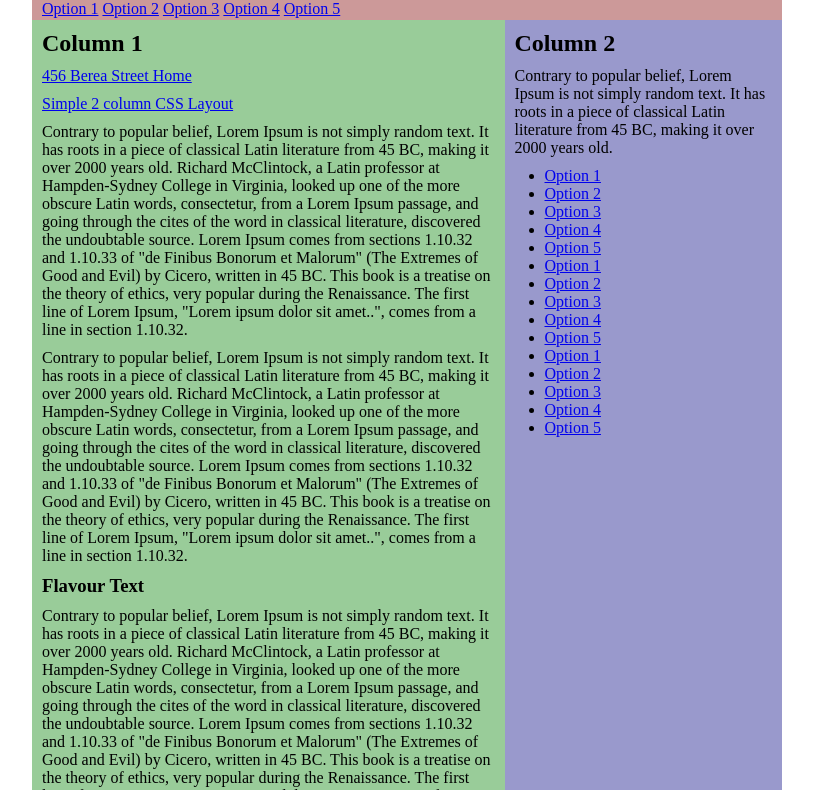
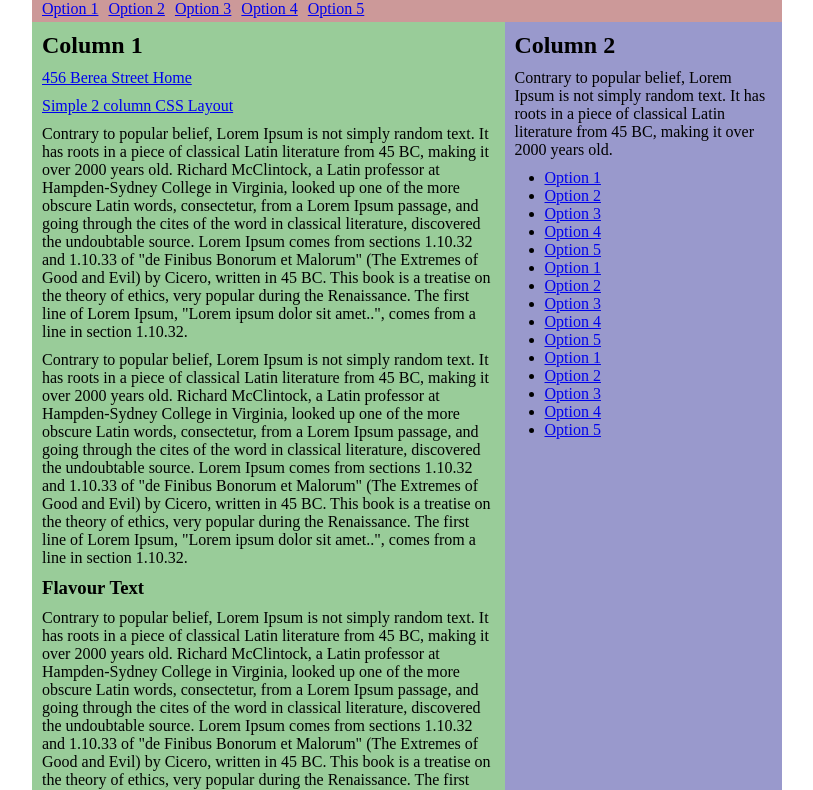
Before and after one commit to chrisberry321/css-floats, a plain HTML site: page simple layout/index.html in a window 1280 px wide. Shown: the part 62-852 px from the top of the page, without its empty margins (233-1046 px from the left). Drawn offline with Linux system fonts and the light colour scheme.

Commit message:
replace inline-block with float

```diff
--- a/simple layout/css/styles.css
+++ b/simple layout/css/styles.css
@@ -16,8 +16,13 @@ header{
   background-color: #cc9999;
   padding: 5px 0 2px 10px;
 }
+.subheader ul {
+  height: 20px;
+}
 .subheader li{
-  display: inline-block;
+  float: left;
+  list-style: none;
+  padding-right: 10px;
 }
 .left-column{
   background-color: #99cc99;
```
